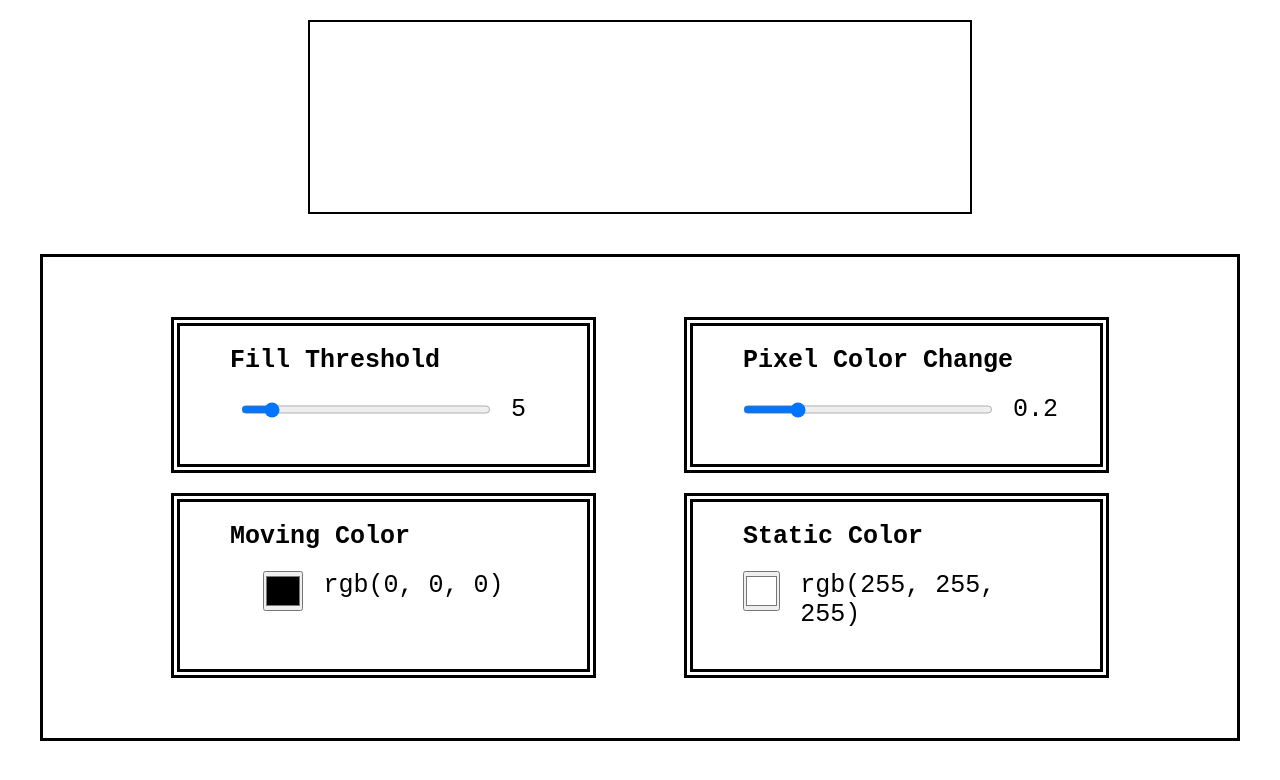
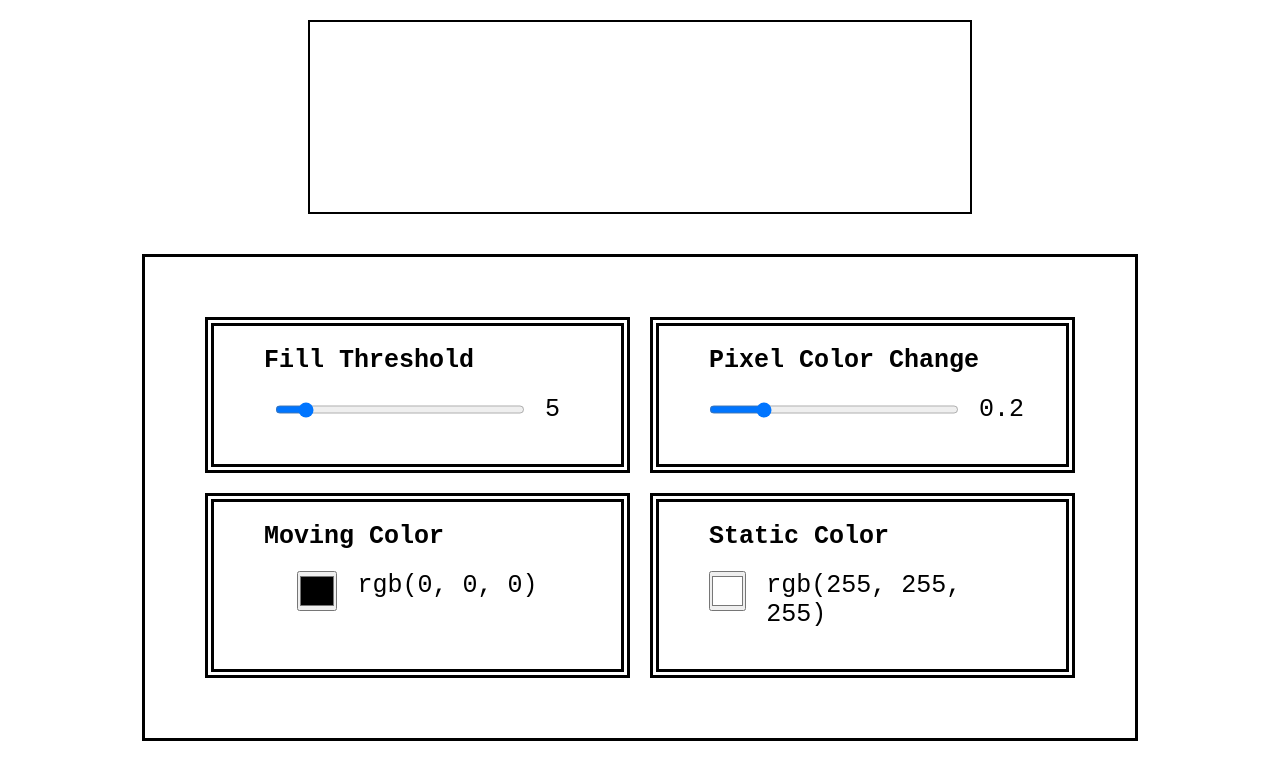
Before and after one commit to ExploreInfinity-01/Static-Moving-Pixels-Decoder, a plain HTML site: page index.html in a window 1280 px wide. Drawn offline with Linux system fonts and the light colour scheme.

Commit message:
Add files via upload

```diff
--- a/style.css
+++ b/style.css
@@ -34,7 +34,7 @@ canvas {
     padding: 50px;
     border: 3px solid black;
     justify-content: space-evenly;
-    max-width: 1200px;
+    width: fit-content;
 }
 
 .option {
```
